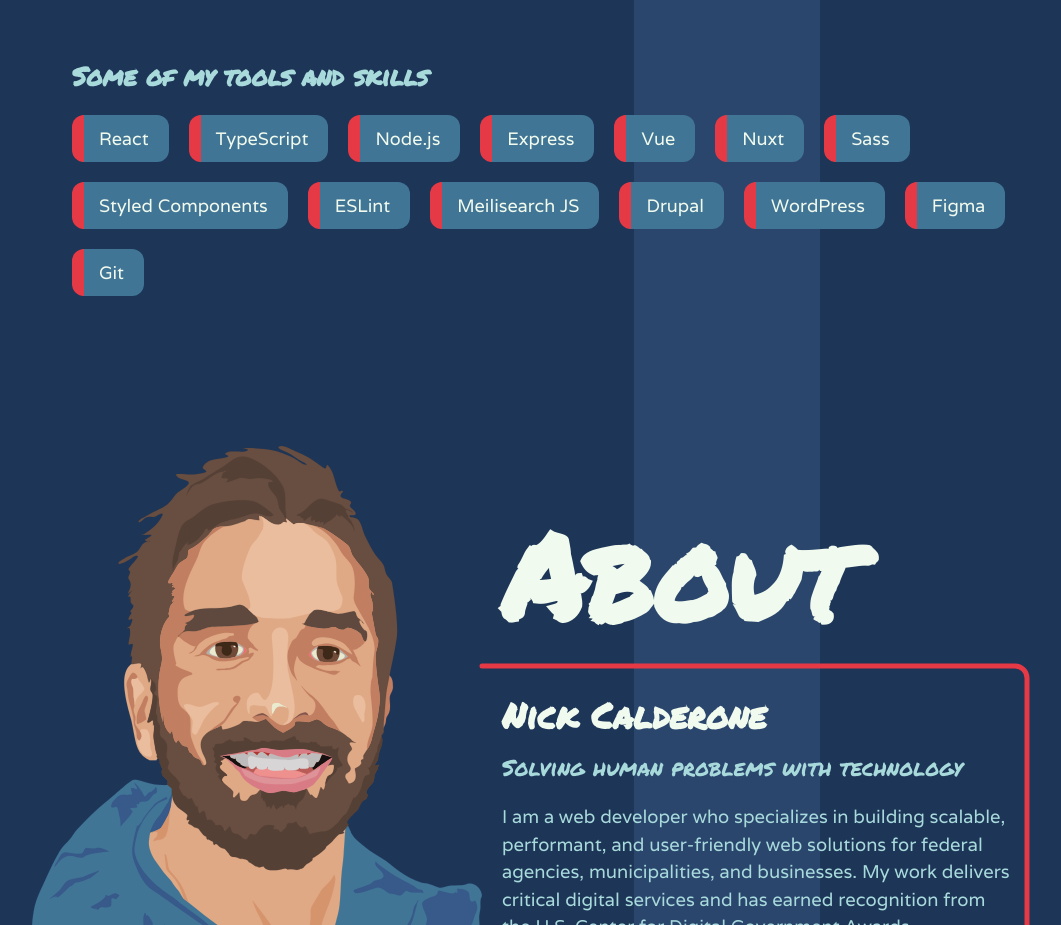
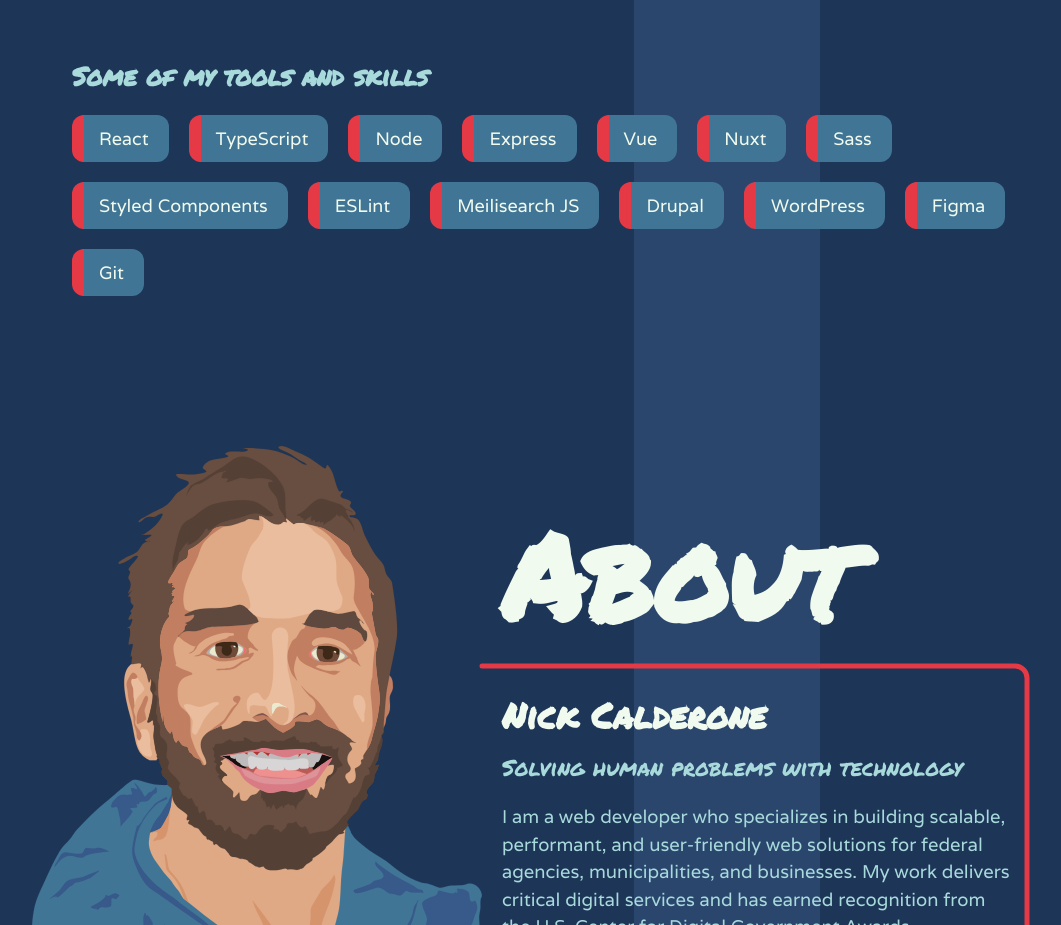
Before and after one commit to NickCalderone/developer-portfolio, a Nuxt app: page / in a window 1280 px wide. Shown: the part 1434-2359 px from the top of the page, without its empty margins (108-1169 px from the left). Built offline with nearby package versions, Linux system fonts and the light colour scheme.

Commit message:
removed .js from node in tools section

```diff
--- a/components/Tools.vue
+++ b/components/Tools.vue
@@ -5,7 +5,7 @@ export default {
 			tools: [
 				"React",
 				"TypeScript",
-				"Node.js",
+				"Node",
 				"Express",
 				"Vue",
 				"Nuxt",
```
